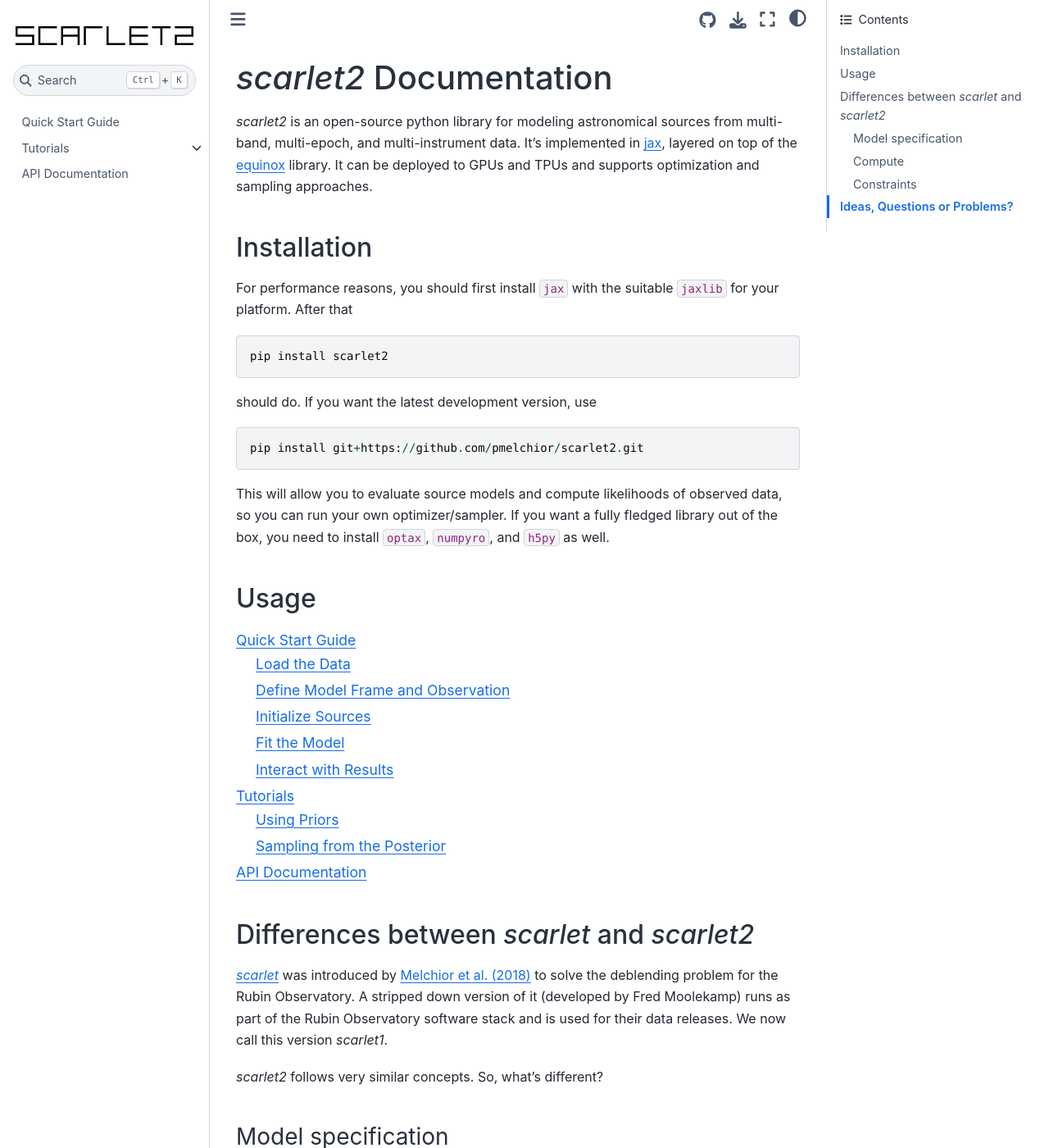
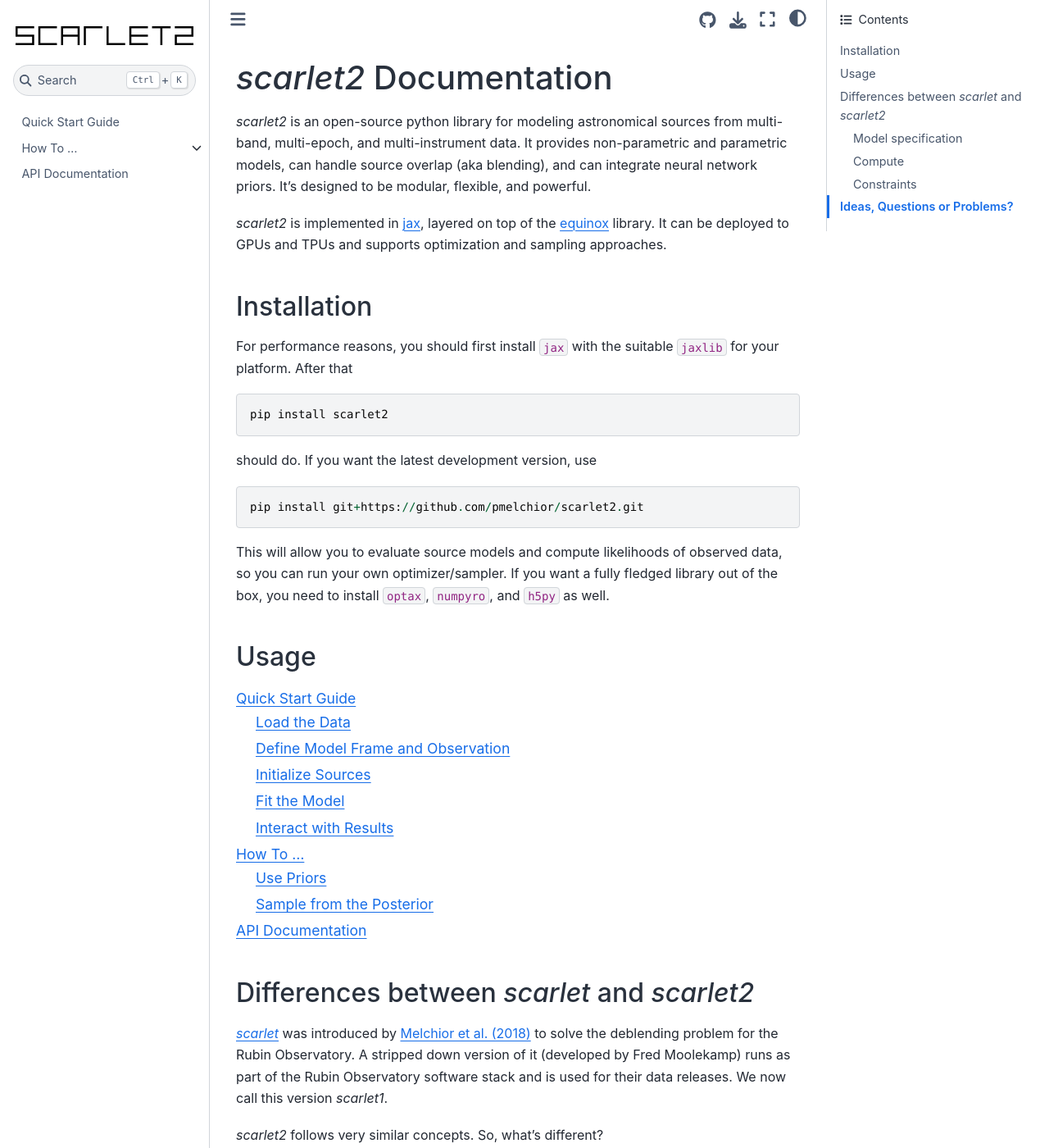
Before and after one commit to pmelchior/scarlet2, a Sphinx documentation site: the page built from docs/index.md, in a window 1280 px wide and 1400 px high. Shown: the whole window at 82% size. Built offline with Sphinx 7.4.7 and the Sphinx Book theme 1.1.4, drawn with Linux system fonts in a browser that asks for light colours.

Commit message:
renamed to howto; added README; Colab button

````diff
--- a/docs/conf.py
+++ b/docs/conf.py
@@ -49,6 +49,9 @@
         "image_light": "_static/logo_light.svg",
         "image_dark": "_static/logo_dark.svg",
     },
+    "launch_buttons": {
+        "colab_url": "https://colab.research.google.com"
+    },
     "use_edit_page_button": True,
     "use_issues_button": True,
     "use_repository_button": True,
--- /dev/null
+++ b/docs/howto/priors.md
@@ -0,0 +1,3 @@
+# Use Priors
+
+_coming soon_
--- a/docs/index.md
+++ b/docs/index.md
@@ -1,8 +1,10 @@
 # _scarlet2_ Documentation
 
 _scarlet2_ is an open-source python library for modeling astronomical sources from multi-band, multi-epoch, and
-multi-instrument data.
-It's implemented in [jax](http://jax.readthedocs.io/), layered on top of
+multi-instrument data. It provides non-parametric and parametric models, can handle source overlap (aka blending), and
+can integrate neural network priors. It's designed to be modular, flexible, and powerful.
+
+_scarlet2_ is implemented in [jax](http://jax.readthedocs.io/), layered on top of
 the [equinox](https://docs.kidger.site/equinox/)
 library. It can be deployed to GPUs and TPUs and supports optimization and sampling approaches.
 
--- a/docs/tutorials.md
+++ b/docs/tutorials.md
@@ -1,8 +1,8 @@
-# Tutorials
+# How To ...
 
 ```{toctree}
 :maxdepth: 2
 
-tutorials/priors
-tutorials/sampling
+howto/priors
+howto/sampling
 ```
--- a/docs/tutorials/priors.md
+++ /dev/null
@@ -1,3 +0,0 @@
-# Using Priors
-
-_coming soon_
--- a/setup.py
+++ b/setup.py
@@ -1,9 +1,13 @@
 from setuptools import setup
+
+long_description = open('README.md').read()
 
 setup(
     name='scarlet2',
     version='0.3.0',
-    description='Scarlet, all new and shiny',
+    description='scarlet2: Astronomical source modeling in jax',
+    long_description=long_description,
+    long_description_content_type='text/markdown',
     url='https://github.com/pmelchior/scarlet2',
     author='Peter Melchior',
     author_email='melchior@astro.princeton.edu',
````
Also changed, not shown: README.md (added, +27 -0 lines), docs/howto/sampling.md (added, +3 -0 lines), docs/tutorials/sampling.md (deleted, +0 -3 lines), docs/quickstart.ipynb.
